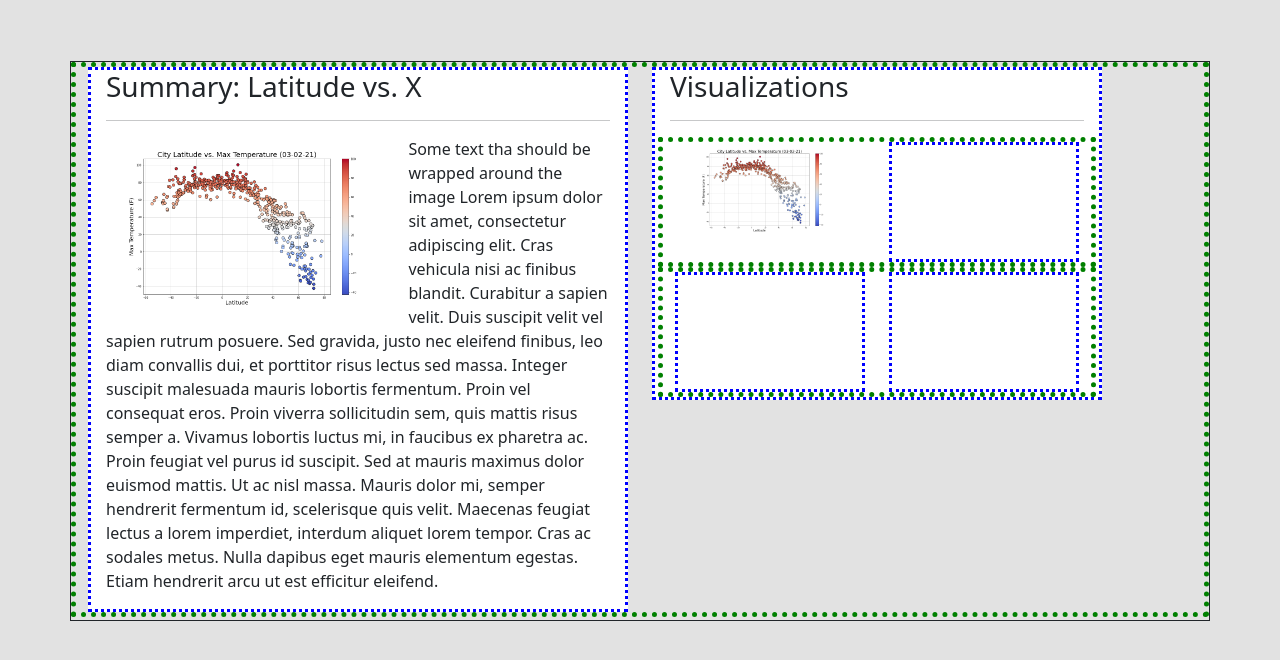
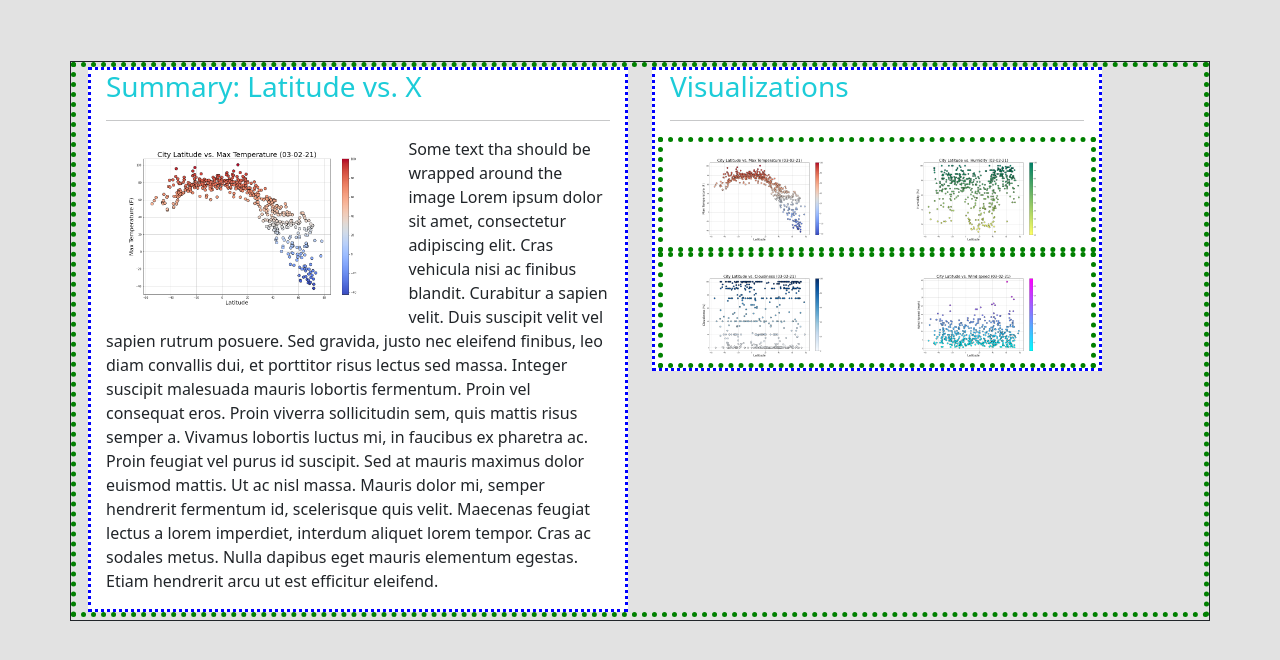
Before and after one commit to crogar/Web-Design-Challenge, a plain HTML site: page index.html in a window 1280 px wide. Shown: the part 66-726 px from the top of the page. Drawn offline with nearby package versions, Linux system fonts and the light colour scheme.

Commit message:
stylized visualizations
change de way visualizations are previewed in the main page

```diff
--- a/assets/css/style.css
+++ b/assets/css/style.css
@@ -44,3 +44,14 @@ main{
     float: left;
     padding: 0 1px 0 0;
 }
+.grid-plots{
+    height: 100%;
+}
+.my-col-sm{
+    padding-top: 5%;
+    height: 95%;
+}
+
+.col-md-6 h3{
+    color: rgb(29, 204, 216);
+}
--- a/index.html
+++ b/index.html
@@ -79,7 +79,7 @@
                       </p>
                    </div>
                 </div>
-                <div class="col-md-6">
+                <div class="col-md-6 grid-plots">
                    <div class="col-md-10 my-col">
                       <h3>Visualizations</h3>
                       <hr>
@@ -91,22 +91,22 @@
 
                         </div>
                         <div class="col-md-6">
-                            <div class="col-md-12 my-col">
-
+                            <div class="col-md-12 my-col-sm">
+                                <img src="./assets/images/Humidity_city.png" alt="">
                             </div>
                         </div>
                       </div>
                       <!-- second row -->
                       <div class="row my-row">
                         <div class="col-md-6">
-                            <div class="col-md-12 my-col">
-
+                            <div class="col-md-12 my-col-sm">
+                                <img src="./assets/images/Cloudiness_city.png" alt="">
                             </div>
 
                         </div>
                         <div class="col-md-6">
-                            <div class="col-md-12 my-col">
-
+                            <div class="col-md-12 my-col-sm">
+                                <img src="./assets/images/wind_sped_city.png" alt="">
                             </div>
                         </div>
                       </div>
```
